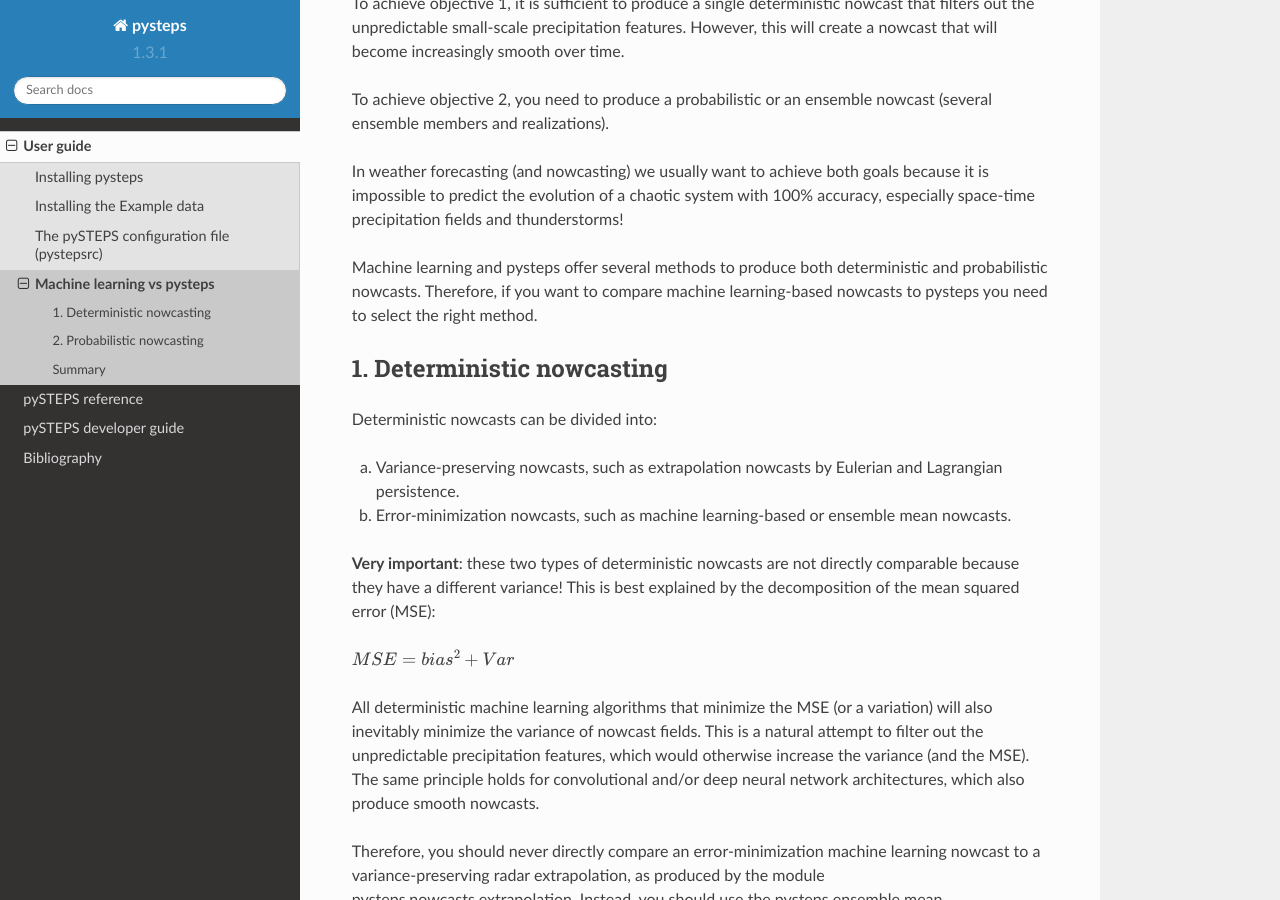
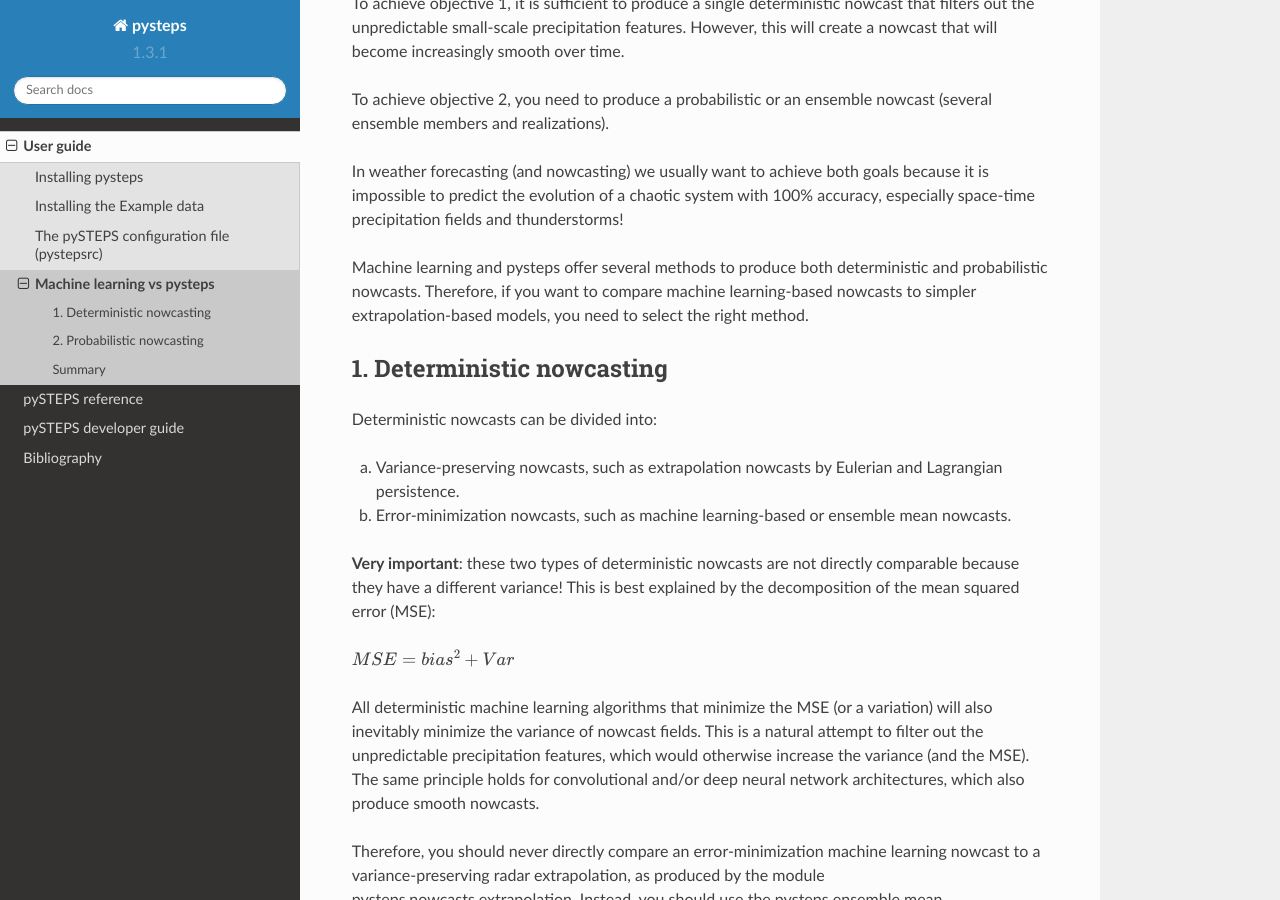
Before and after one commit to pySTEPS/pysteps, a Sphinx documentation site: the page built from doc/source/user_guide/machine_learning_pysteps.rst, in a window 1280 px wide and 900 px high, scrolled down 360 px. Built offline with Sphinx 7.4.7 and the Read the Docs theme 2.0.0, drawn with Linux system fonts in a browser that asks for light colours; pages that are not in the unit, such as notebooks, are missing from menus; cross-references to code outside the pages are shown as plain code.

Commit message:
Update doc/source/user_guide/machine_learning_pysteps.rst
Co-authored-by: Daniele Nerini <daniele.nerini@meteoswiss.ch>

```diff
--- a/doc/source/user_guide/machine_learning_pysteps.rst
+++ b/doc/source/user_guide/machine_learning_pysteps.rst
@@ -17,7 +17,7 @@
 In weather forecasting (and nowcasting) we usually want to achieve both goals because it is impossible to predict the evolution of a chaotic system with 100% accuracy, especially space-time precipitation fields and thunderstorms!
 
 Machine learning and pysteps offer several methods to produce both deterministic and probabilistic nowcasts.
-Therefore, if you want to compare machine learning-based nowcasts to pysteps you need to select the right method.
+Therefore, if you want to compare machine learning-based nowcasts to simpler extrapolation-based models, you need to select the right method.
 
 1. Deterministic nowcasting
 --------------------------------------------
```
